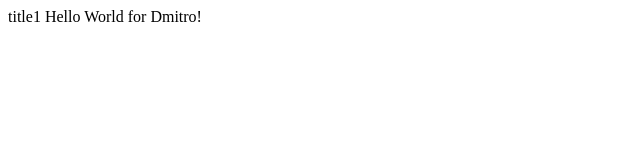
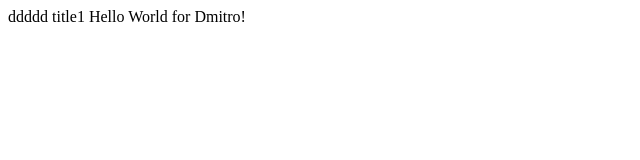
Before and after one commit to yuripilnik/newrepozitory, a plain HTML site: page index.html in a window 1280 px wide. Shown: the full height of the page, 0-640 px from the left. Drawn offline with Linux system fonts and the light colour scheme.

Commit message:
commit result

```diff
--- a/index.html
+++ b/index.html
@@ -1,6 +1,6 @@
 	<html>
         <head>
-                title1
+               ddddd title1
         </head>
         <body
               <p> Hello World for Dmitro!</p>
```
